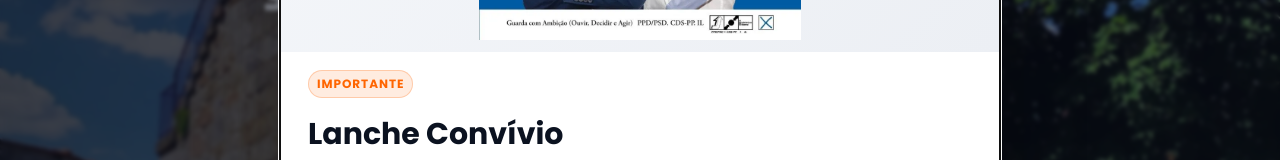
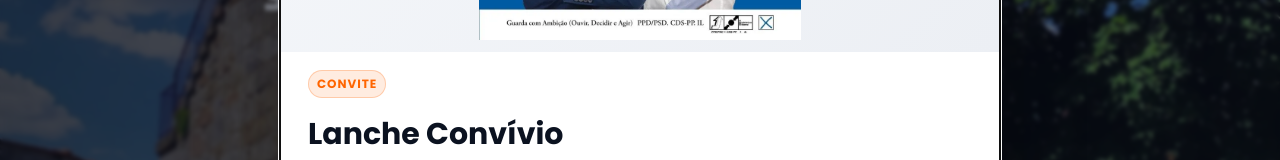
Before and after one commit to pedromonteiro01/vilafernandocomambicao, a React (Create React App) app: page / in a window 1280 px wide. Shown: the part 472-632 px from the top of the page. Built offline with nearby package versions, Linux system fonts and the light colour scheme; the HTML template or start-up script is replaced by a standard one.

Commit message:
add image

```diff
--- a/src/components/AnoucementModal/AnoucementModal.js
+++ b/src/components/AnoucementModal/AnoucementModal.js
@@ -100,7 +100,7 @@ export default function AnnouncementModal() {
         </div>
 
         <header className="announce__header">
-          <span className="announce__eyebrow">Importante</span>
+          <span className="announce__eyebrow">Convite</span>
           <h2 id="announce-title" className="announce__title">
             Lanche Convívio
           </h2>
```
